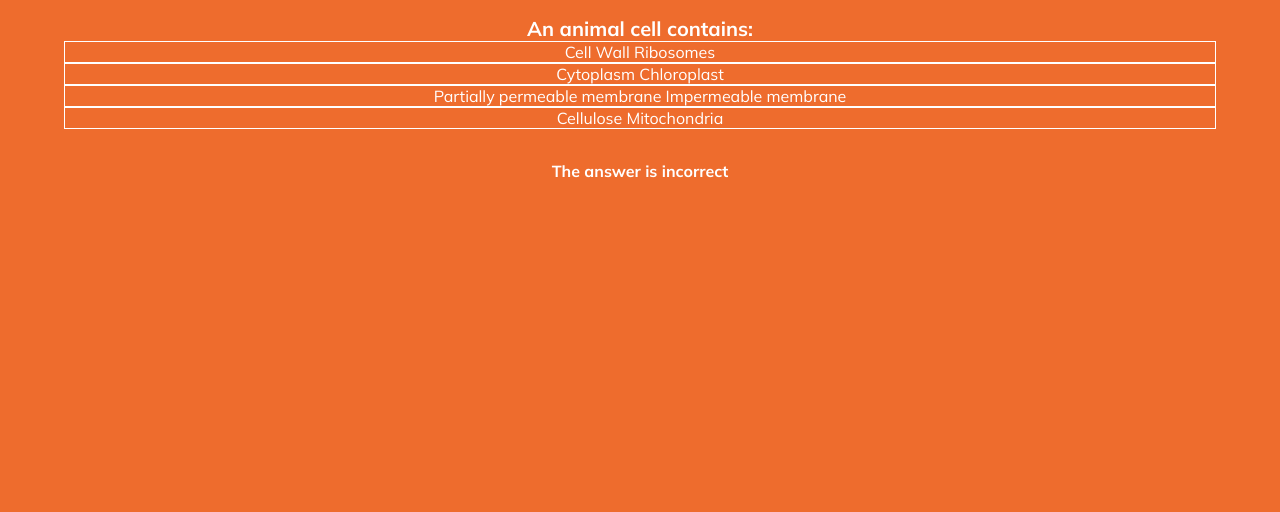
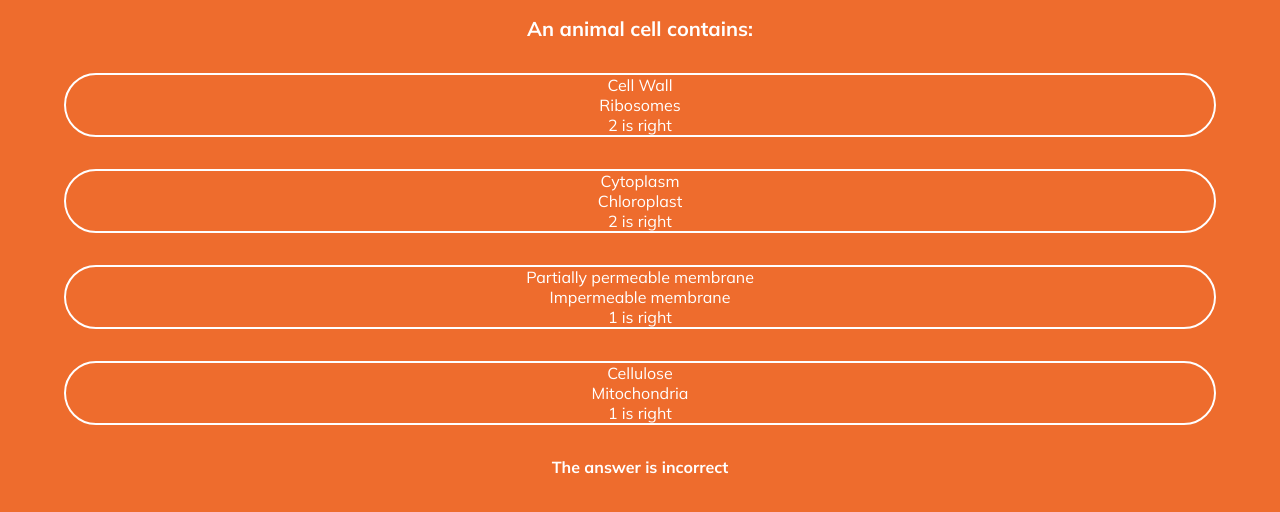
Before and after one commit to TheThomasY/quiz-toggle, a React (Create React App) app: page / in a window 1280 px wide. Shown: the top 512 px of the page. Built offline with nearby package versions, Linux system fonts and the light colour scheme.

Commit message:
feat: QandA in object, passed to component that displays them

```diff
--- a/src/App.scss
+++ b/src/App.scss
@@ -17,7 +17,9 @@
   text-align: center;
 
   li {
-    border: 1px solid white;
+    margin-top: 3.2rem;
+    border: 2px solid white;
+    border-radius: 10rem;
   }
 }
 
--- a/src/App.tsx
+++ b/src/App.tsx
@@ -1,14 +1,38 @@
+// * Components
+import AnswerOptions from './components/AnswerOptions';
+
+// * Styles
 import './App.scss';
 
 function App() {
+  type QuestionAndAnswers = Readonly<{
+    question: string
+    answerOptions: string[][]
+    correct: number[]
+  }[]>;
+
+  const questions: QuestionAndAnswers = [
+    {
+      question: 'An animal cell contains:',
+      answerOptions: [
+        ['Cell Wall', 'Ribosomes'],
+        ['Cytoplasm', 'Chloroplast'],
+        ['Partially permeable membrane', 'Impermeable membrane'],
+        ['Cellulose', 'Mitochondria']
+      ],
+      correct: [2,2,1,1]
+    }
+  ]
+
+  let questionNo: number = 0;
+
   return (
     <div className="App">
       <h1 className='question'>An animal cell contains:</h1>
       <ul className="answers-list">
-        <li>Cell Wall Ribosomes</li>
-        <li>Cytoplasm Chloroplast</li>
-        <li>Partially permeable membrane Impermeable membrane</li>
-        <li>Cellulose Mitochondria</li>
+        {questions[questionNo]['answerOptions'].map((option, index) => (
+        <AnswerOptions answerOptions={option} correct={questions[questionNo]['correct'][index]} key={index}/>
+      ))}
       </ul>
       <h2 className='answers-status'>The answer is incorrect</h2>
     </div>
--- /dev/null
+++ b/src/components/AnswerOptions.tsx
@@ -0,0 +1,17 @@
+import React from 'react'
+
+type Props = {
+  answerOptions: string[]
+  correct: number
+}
+
+export default function AnswerOptions({answerOptions, correct} : Props) {
+
+  return (
+    <li>
+      <div>{answerOptions[0]}</div>
+      <div>{answerOptions[1]}</div>
+      <div>{correct} is right</div>
+    </li>
+  )
+}
```
